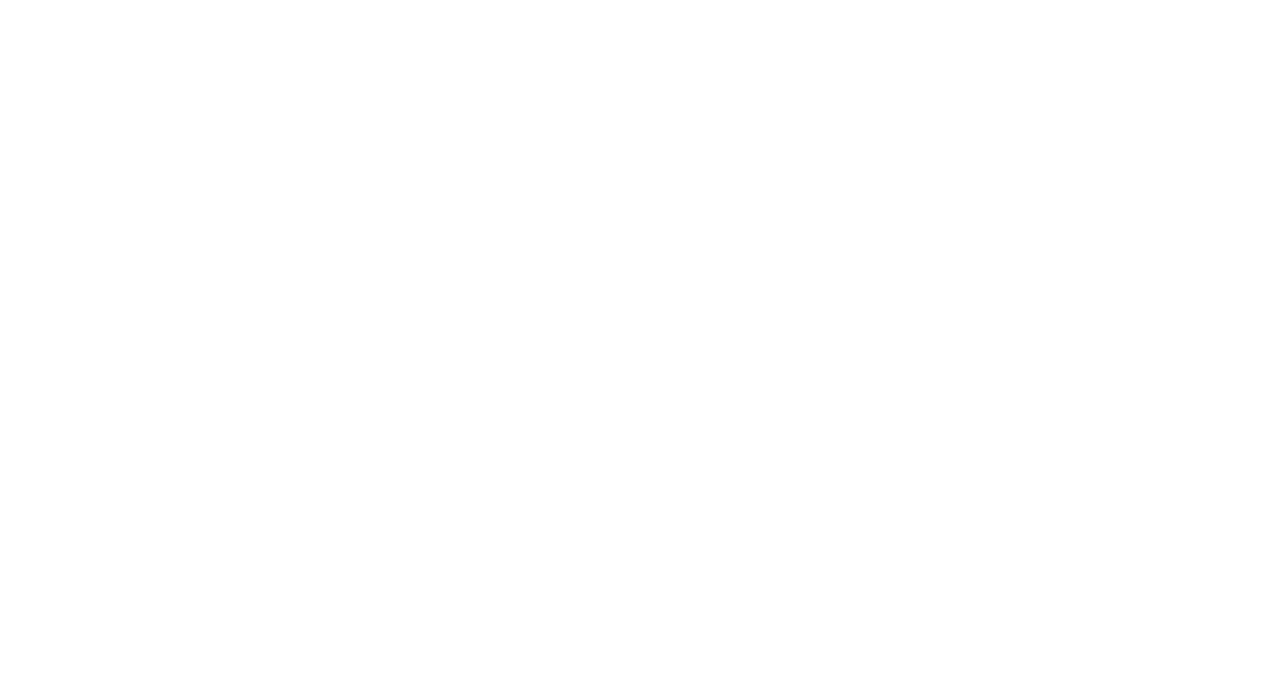
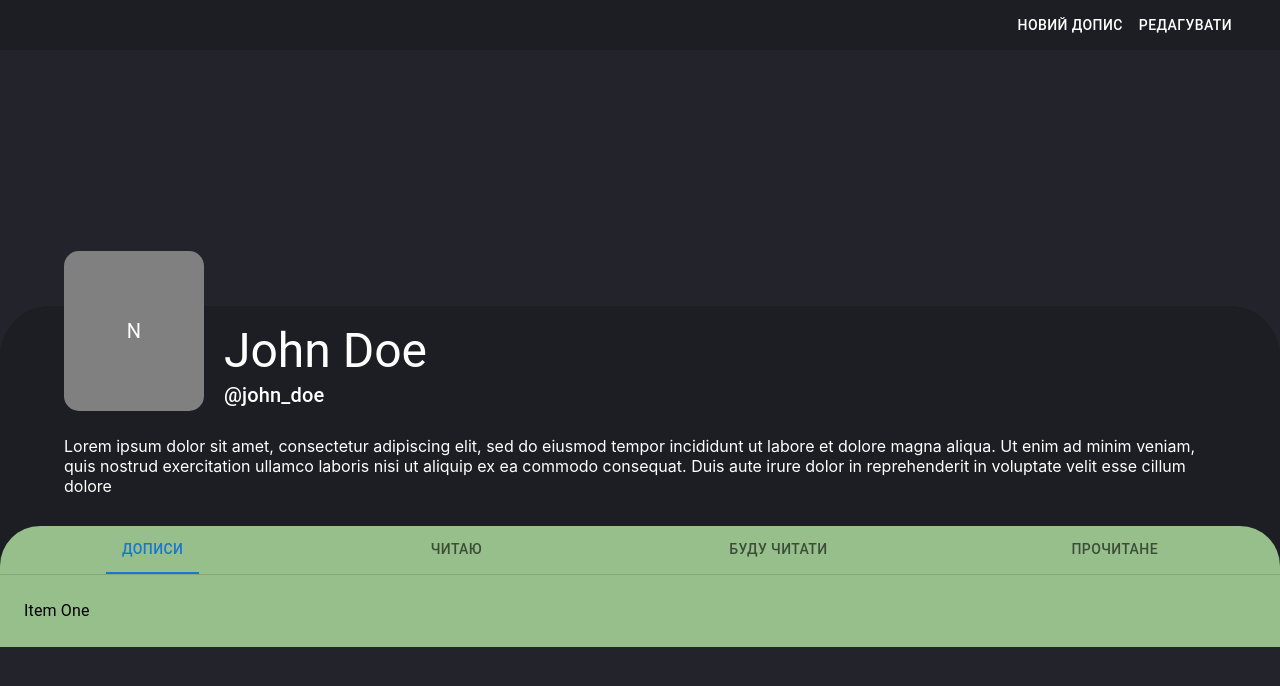
Before and after one commit to bookshelf-team/frontend, a React (Create React App) app: page /pages/userprofile in a window 1280 px wide. Before the commit this address had no page. Shown: the top 686 px of the page. Built offline with nearby package versions, Linux system fonts and the light colour scheme.

Commit message:
added user page template

```diff
--- a/src/App.js
+++ b/src/App.js
@@ -2,6 +2,7 @@
 import './App.css';
 import SignUp from './SignUp';
 import SignIn from './SignIn';
+import UserProfile from './pages/userProfile';
 import { BrowserRouter as Router, Route, Routes } from 'react-router-dom';
 
 function App() {
@@ -10,6 +11,7 @@
             <Routes>
                 <Route path="/signup" element={<SignUp />} />
                 <Route path="/signin" element={<SignIn />} />
+                <Route path="/pages/userprofile" element={<UserProfile />} />
                 <Route path="/" element={<SignIn />} index={true} />
             </Routes>
         </Router>
--- /dev/null
+++ b/src/pages/profileStyles.css
@@ -0,0 +1,24 @@
+body{
+    background-color: #23232B;
+    margin: 0;
+    padding: 0;
+}
+
+.username{
+    color: aliceblue;
+}
+
+
+.css-heg063-MuiTabs-flexContainer {
+    display: flex;
+    justify-content: space-around;
+}
+
+header{
+    width: 100%;
+    height: 50px;
+    background-color:#1D1E23;
+    display: flex;
+    align-items: center;
+    justify-content: flex-end;
+}
--- /dev/null
+++ b/src/pages/userProfile.js
@@ -0,0 +1,117 @@
+import * as React from 'react';
+import { Container } from "@mui/material";
+import {createTheme, ThemeProvider} from '@mui/material/styles';
+import Typography from "@mui/material/Typography";
+import '../pages/profileStyles.css';
+import PropTypes from 'prop-types';
+import Tabs from '@mui/material/Tabs';
+import Tab from '@mui/material/Tab';
+import Box from '@mui/material/Box';
+import { Avatar } from '@mui/material';
+import Button from '@mui/material/Button';
+
+
+export default function UserProfile() {
+
+function CustomTabPanel(props) {
+    const { children, value, index, ...other } = props;
+
+    return (
+      <div
+        role="tabpanel"
+        hidden={value !== index}
+        id={`simple-tabpanel-${index}`}
+        aria-labelledby={`simple-tab-${index}`}
+        {...other}
+      >
+        {value === index && (
+          <Box sx={{ p: 3 }}>
+            <Typography>{children}</Typography>
+          </Box>
+        )}
+      </div>
+    );
+};
+
+CustomTabPanel.propTypes = {
+    children: PropTypes.node,
+    index: PropTypes.number.isRequired,
+    value: PropTypes.number.isRequired,
+};
+
+function a11yProps(index) {
+    return {
+      id: `simple-tab-${index}`,
+      'aria-controls': `simple-tabpanel-${index}`,
+    };
+}
+
+    const [value, setValue] = React.useState(0);
+
+    const handleChange = (event, newValue) => {
+      setValue(newValue);
+    };
+
+    return(
+
+        <Box sx={{ width: '100%',
+                    height:'100%',
+                    backgroundColor:'#23232B',
+                    }}>
+            <header>
+                <Button variant="text" sx={{color:"white", }} >Новий допис</Button>
+                <Button variant="text" sx={{color:"white", marginRight:"40px"}}>Редагувати</Button>
+            </header>
+            <Box sx={{  width: '100%',
+                        height:'100%',
+                        backgroundColor:'#1D1E23',
+                        marginTop:'20%',
+                        borderTopLeftRadius:'50px',
+                        borderTopRightRadius:'50px',
+                        display:'flex',
+                        flexDirection:'column',
+                        alignItems:'center',
+                        }}>
+                <Box sx={{display: 'flex', width:'90%', position:'relative', top:'-55px', alignItems:'flex-end',}}>
+                    <Avatar sx={{ background:"gray", width:'140px', height:'160px', borderRadius:'15px',marginRight:'20px' }} variant="square">N</Avatar>
+                    <Box sx={{display: 'flex', flexDirection: 'column',}}>
+                        <Typography variant="h3" color={'white'}>John Doe</Typography>
+                        <Typography variant="h6" color={'white'}>@john_doe</Typography>
+                    </Box>
+                </Box>
+                <Box sx={{width:'90%', padding:"0",position:'relative', top:'-30px', color:'white', }} >Lorem ipsum dolor sit amet, consectetur adipiscing elit,
+                    sed do eiusmod tempor incididunt ut labore et dolore magna
+                    aliqua. Ut enim ad minim veniam, quis nostrud exercitation
+                    ullamco laboris nisi ut aliquip ex ea commodo consequat. Duis
+                    aute irure dolor in reprehenderit in voluptate velit esse
+                    cillum dolore</Box>
+
+              <Box sx={{ width: '100%',
+                        backgroundColor: '#96BF8B',
+                        borderTopLeftRadius:'40px',
+                        borderTopRightRadius:'40px',
+                     }}
+                >
+                <Box sx={{ borderBottom: 1, borderColor: 'divider', width:'100%' }}>
+                  <Tabs value={value} onChange={handleChange} aria-label="basic tabs example">
+                    <Tab label="Дописи" {...a11yProps(0)} />
+                    <Tab label="Читаю" {...a11yProps(1)} />
+                    <Tab label="Буду читати" {...a11yProps(2)} />
+                    <Tab label="Прочитане" {...a11yProps(3)} />
+                  </Tabs>
+                </Box>
+                <CustomTabPanel value={value} index={0}>
+                  Item One
+                </CustomTabPanel>
+                <CustomTabPanel value={value} index={1}>
+                  Item Two
+                </CustomTabPanel>
+                <CustomTabPanel value={value} index={2}>
+                  Item Three
+                </CustomTabPanel>
+              </Box>
+            </Box>
+
+        </Box>
+    );
+}
```
